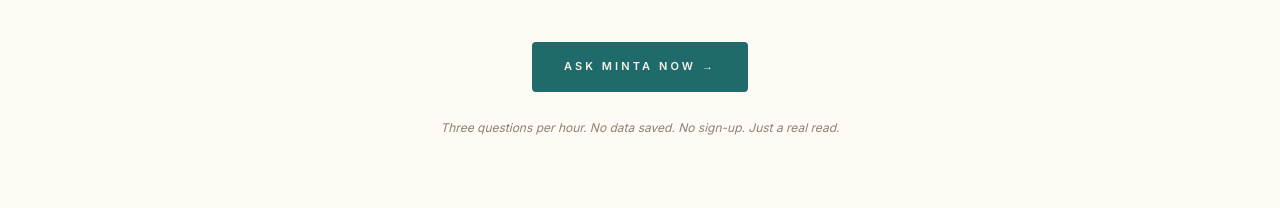
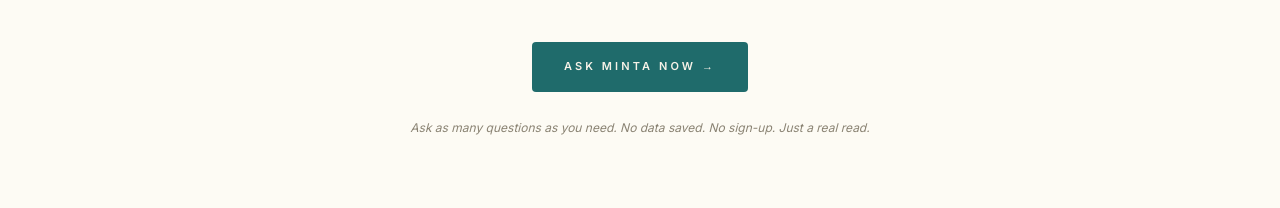
Before and after one commit to myleshorton/planb-pans, a Next.js app: page / in a window 1280 px wide. Shown: the part 2309-2517 px from the top of the page. Built offline with nearby package versions, Linux system fonts and the light colour scheme.

Commit message:
Try Minta: update copy to unlimited questions

```diff
--- a/app/page.tsx
+++ b/app/page.tsx
@@ -716,7 +716,7 @@ export default function Home() {
               lineHeight: 1.6,
             }}
           >
-            Three questions per hour. No data saved. No sign-up. Just a real read.
+            Ask as many questions as you need. No data saved. No sign-up. Just a real read.
           </p>
         </div>
       </section>
```
